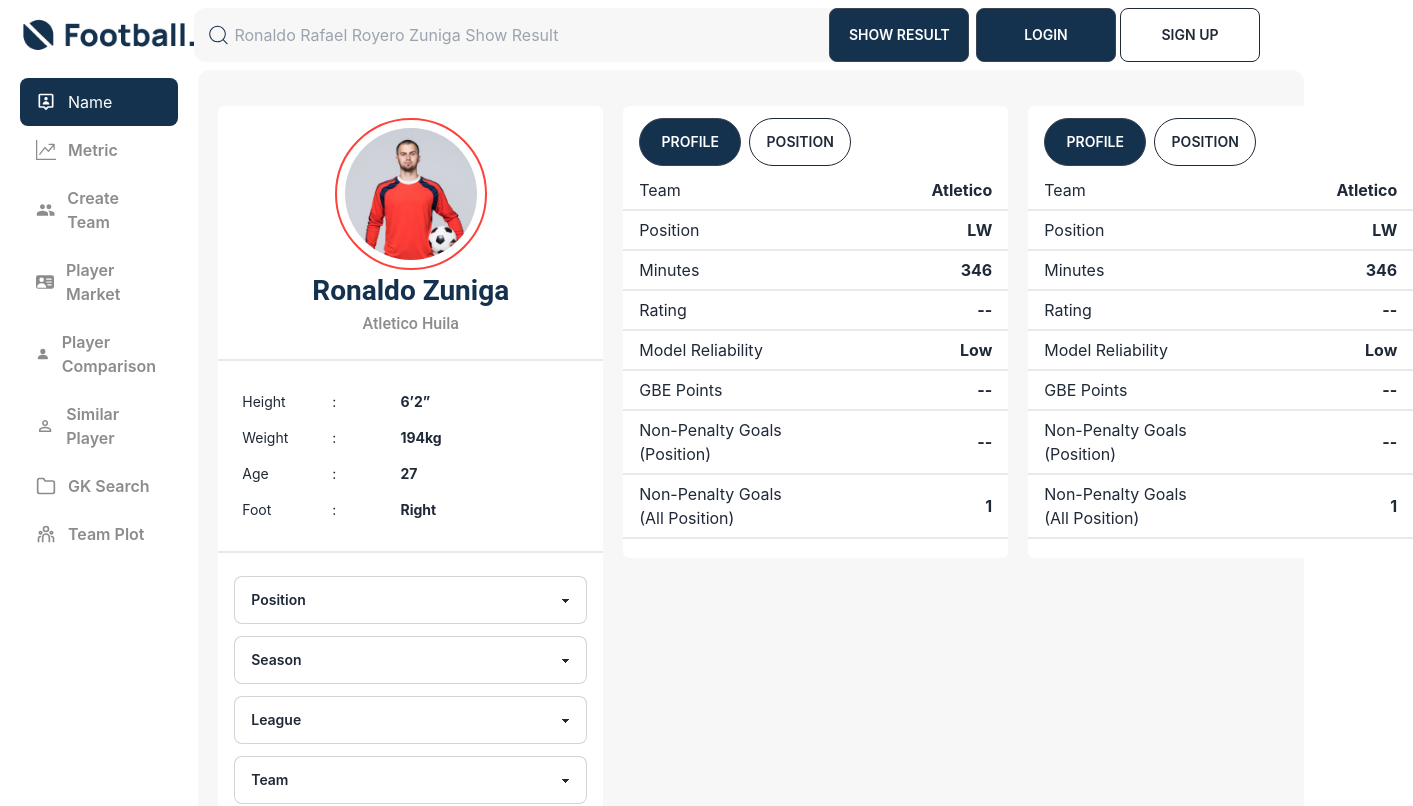
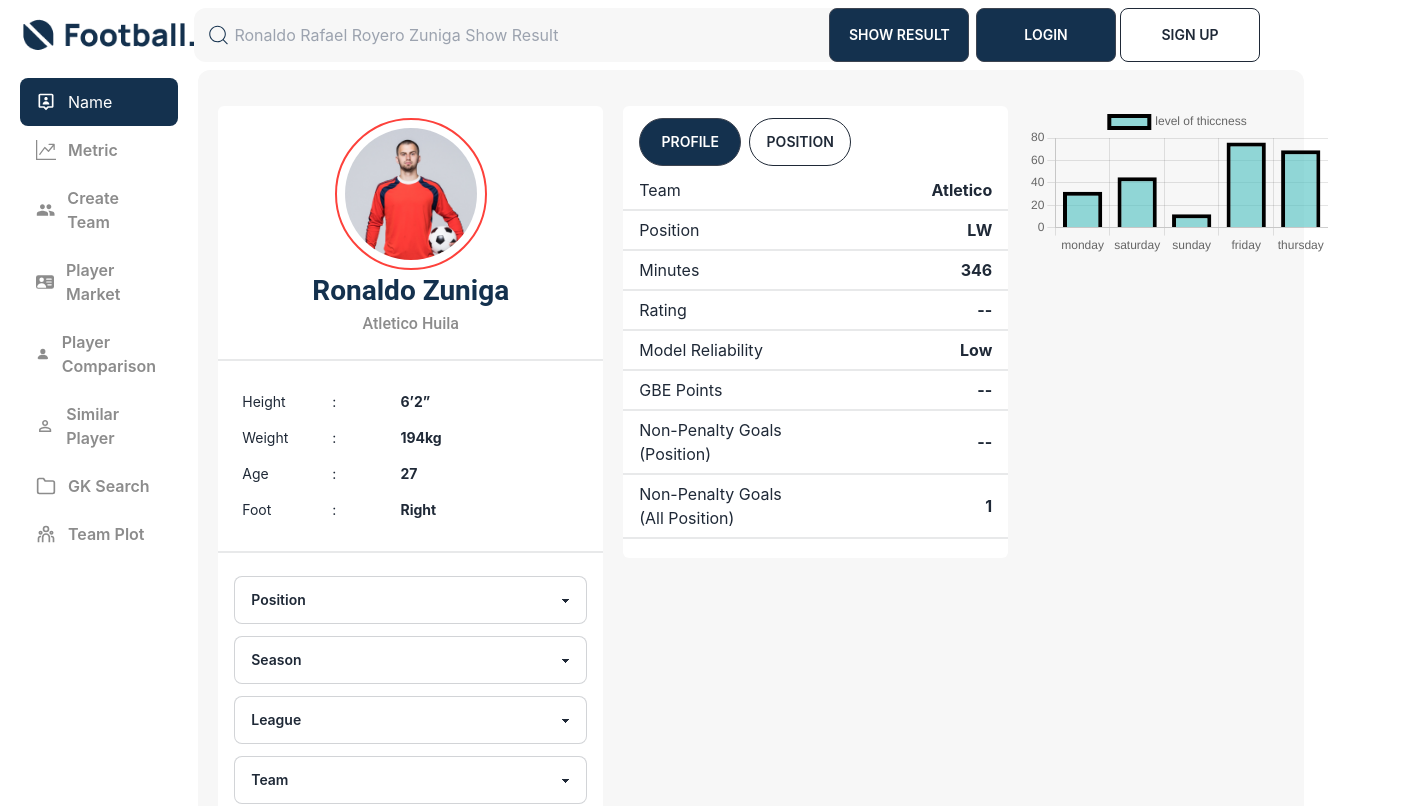
Before and after one commit to reshad21/football-figma, a React (Create React App) app: page / in a window 1280 px wide. Shown: the top 806 px of the page, 1413 px wide, since content can reach past the window. Built offline with nearby package versions, Linux system fonts and the light colour scheme.

Commit message:
successfully implement barchart from char.js documentation

```diff
--- a/package.json
+++ b/package.json
@@ -6,8 +6,10 @@
     "@testing-library/jest-dom": "^5.16.5",
     "@testing-library/react": "^13.4.0",
     "@testing-library/user-event": "^13.5.0",
+    "chart.js": "^4.3.0",
     "daisyui": "^2.51.6",
     "react": "^18.2.0",
+    "react-chartjs-2": "^5.2.0",
     "react-dom": "^18.2.0",
     "react-icons": "^4.8.0",
     "react-router-dom": "^6.11.0",
--- a/src/Pages/Home/Home/Home.js
+++ b/src/Pages/Home/Home/Home.js
@@ -1,5 +1,6 @@
 import React from 'react';
 import PlayerCard from '../../../components/PlayerCard';
+import PolarChart from '../../../components/PolarChart';
 import ProfileCard from '../../../components/ProfileCard';
 
 const Home = () => {
@@ -13,7 +14,7 @@ const Home = () => {
                     <ProfileCard></ProfileCard>
                 </div>
                 <div className="">
-                    <ProfileCard></ProfileCard>
+                    <PolarChart></PolarChart>
                 </div>
             </div>
         </div>
--- /dev/null
+++ b/src/components/PolarChart.jsx
@@ -0,0 +1,52 @@
+import {
+    BarElement,
+    CategoryScale,
+    Chart as ChartJS,
+    Legend,
+    LinearScale,
+    Tooltip
+} from 'chart.js';
+import React from 'react';
+import { Bar } from 'react-chartjs-2';
+ChartJS.register(
+    BarElement,
+    CategoryScale,
+    LinearScale,
+    Tooltip,
+    Legend
+)
+
+
+const PolarChart = () => {
+
+    const data = {
+        labels: ['monday', 'saturday', 'sunday', 'friday', 'thursday'],
+        datasets: [
+            {
+                label: 'level of thiccness',
+                data: [32, 45, 12, 76, 69],
+                backgroundColor: [
+                    'rgba(75,192,192,0.6)'
+                ],
+                borderWidth: 4,
+                borderColor: 'black'
+            }
+        ]
+    }
+
+    const options = {}
+
+
+
+
+    return (
+        <div>
+            <Bar
+                data={data}
+                options={options}
+            ></Bar>
+        </div>
+    );
+};
+
+export default PolarChart;
```
Also changed, not shown: 1 other file (tests, documents, lock files or other folders).
